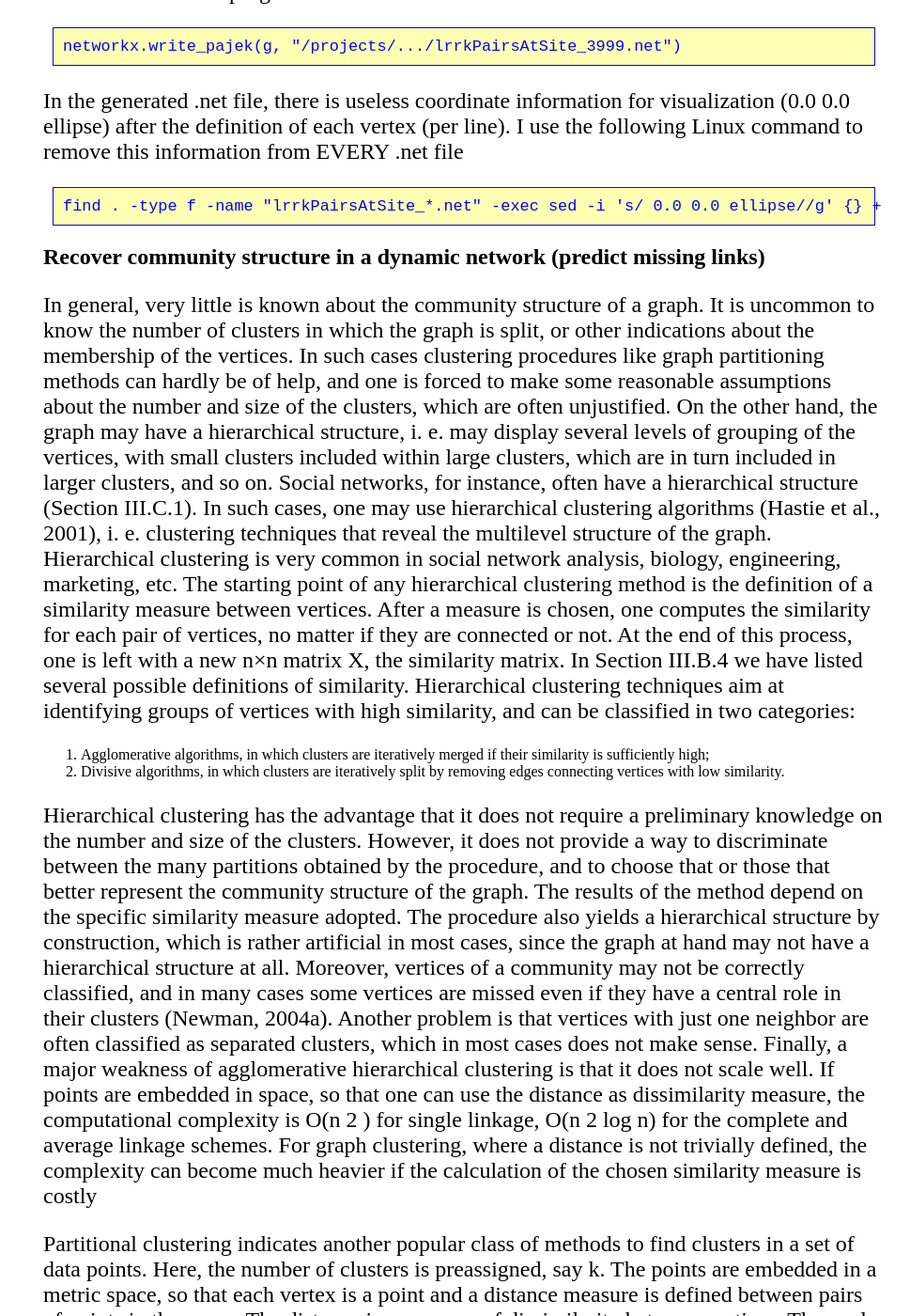
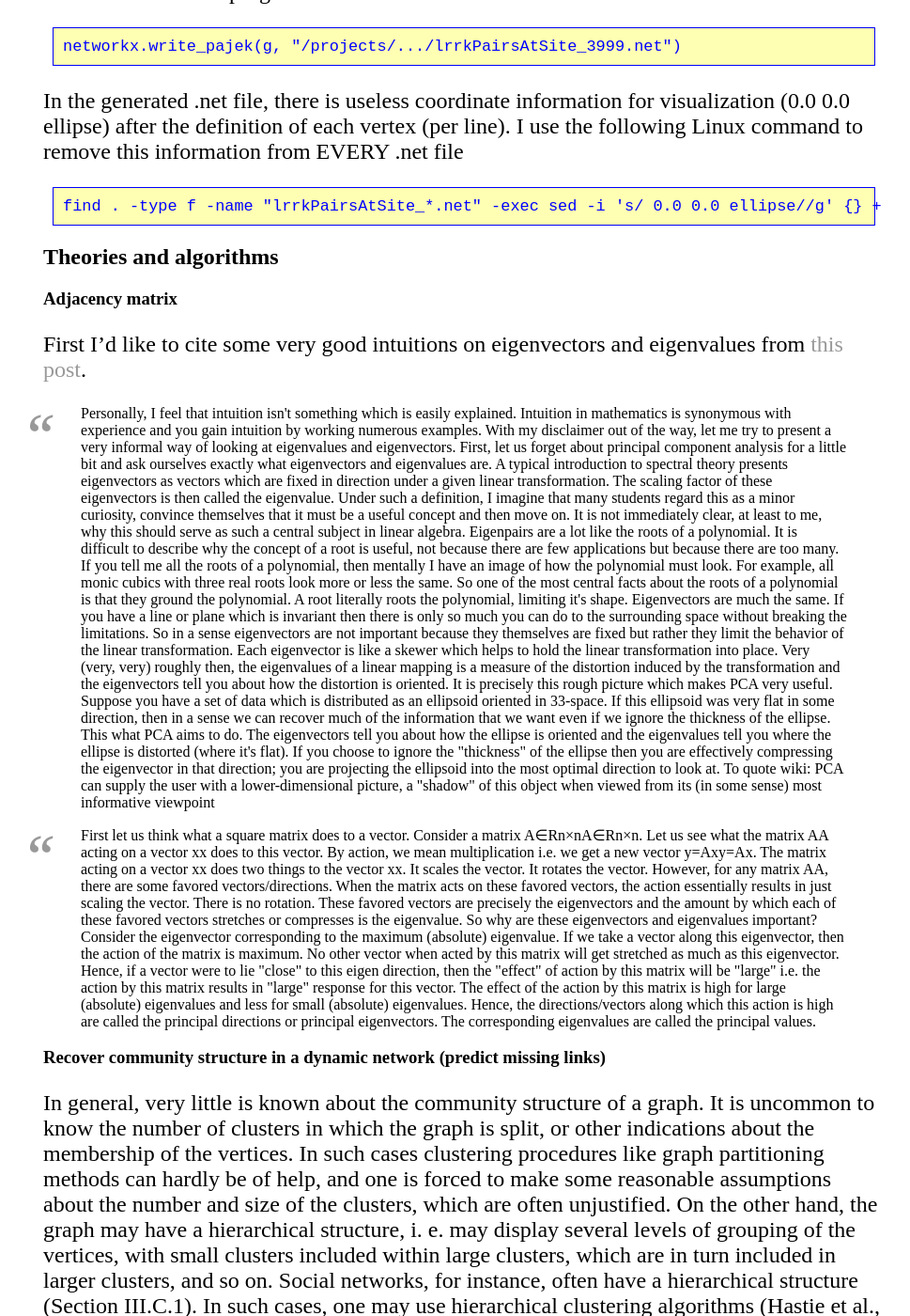
Before and after one commit to lybird300/lybird300.github.io, a Jekyll site: the page built from _posts/2016-03-14-community-structure-network.md, in a window 1280 px wide and 1400 px high, scrolled down 1468 px. Shown: the whole window at 94% size, without its empty margins (146-1115 px from the left). Built offline with Jekyll 4.4.1, drawn with Linux system fonts in a browser that asks for light colours; some of the changed text lies outside the part shown.

Commit message:
Update 2016-03-14-community-structure-network.md

```diff
--- a/_posts/2016-03-14-community-structure-network.md
+++ b/_posts/2016-03-14-community-structure-network.md
@@ -3,7 +3,7 @@ layout: post
 title: "Large-scale network analysis"
 date: 2016-03-14
 ---
-<h2>Network analysis on a cluster</h2>
+<h2>Software and programming languages</h2>
 On Linux you can try some simple scripts to get a quick intuition about the network data before plotting the entire network, which can be too large to handle easily. Bash scripts are often more convenient to use than coding with other programming languages.
 Suppose the network is stored as an edge list (each line defines an edge) as below
 <pre>nodeA nodeB weight</pre>
@@ -33,7 +33,35 @@ Then I use the following Python command to export the graph as a pajek format fi
 <pre><code>networkx.write_pajek(g, "/projects/.../lrrkPairsAtSite_3999.net")</code></pre>
 In the generated .net file, there is useless coordinate information for visualization (0.0 0.0 ellipse) after the definition of each vertex (per line). I use the following Linux command to remove this information from EVERY .net file
 <pre><code>find . -type f -name "lrrkPairsAtSite_*.net" -exec sed -i 's/ 0.0 0.0 ellipse//g' {} +</code></pre>
-<h2>Recover community structure in a dynamic network (predict missing links)</h2>
+
+<h2>Theories and algorithms</h2>
+<h3>Adjacency matrix</h3>
+First I'd like to cite some very good intuitions on eigenvectors and eigenvalues from <a href="http://math.stackexchange.com/questions/243533/how-to-intuitively-understand-eigenvalue-and-eigenvector">this post</a>.
+<blockquote>Personally, I feel that intuition isn't something which is easily explained. Intuition in mathematics is synonymous with experience and you gain intuition by working numerous examples. With my disclaimer out of the way, let me try to present a very informal way of looking at eigenvalues and eigenvectors.
+
+First, let us forget about principal component analysis for a little bit and ask ourselves exactly what eigenvectors and eigenvalues are. A typical introduction to spectral theory presents eigenvectors as vectors which are fixed in direction under a given linear transformation. The scaling factor of these eigenvectors is then called the eigenvalue. Under such a definition, I imagine that many students regard this as a minor curiosity, convince themselves that it must be a useful concept and then move on. It is not immediately clear, at least to me, why this should serve as such a central subject in linear algebra.
+
+Eigenpairs are a lot like the roots of a polynomial. It is difficult to describe why the concept of a root is useful, not because there are few applications but because there are too many. If you tell me all the roots of a polynomial, then mentally I have an image of how the polynomial must look. For example, all monic cubics with three real roots look more or less the same. So one of the most central facts about the roots of a polynomial is that they ground the polynomial. A root literally roots the polynomial, limiting it's shape.
+
+Eigenvectors are much the same. If you have a line or plane which is invariant then there is only so much you can do to the surrounding space without breaking the limitations. So in a sense eigenvectors are not important because they themselves are fixed but rather they limit the behavior of the linear transformation. Each eigenvector is like a skewer which helps to hold the linear transformation into place.
+
+Very (very, very) roughly then, the eigenvalues of a linear mapping is a measure of the distortion induced by the transformation and the eigenvectors tell you about how the distortion is oriented. It is precisely this rough picture which makes PCA very useful.
+
+Suppose you have a set of data which is distributed as an ellipsoid oriented in 33-space. If this ellipsoid was very flat in some direction, then in a sense we can recover much of the information that we want even if we ignore the thickness of the ellipse. This what PCA aims to do. The eigenvectors tell you about how the ellipse is oriented and the eigenvalues tell you where the ellipse is distorted (where it's flat). If you choose to ignore the "thickness" of the ellipse then you are effectively compressing the eigenvector in that direction; you are projecting the ellipsoid into the most optimal direction to look at. To quote wiki:
+
+PCA can supply the user with a lower-dimensional picture, a "shadow" of this object when viewed from its (in some sense) most informative viewpoint</blockquote>
+<blockquote>First let us think what a square matrix does to a vector. Consider a matrix A∈Rn×nA∈Rn×n. Let us see what the matrix AA acting on a vector xx does to this vector. By action, we mean multiplication i.e. we get a new vector y=Axy=Ax.
+
+The matrix acting on a vector xx does two things to the vector xx.
+
+It scales the vector.
+It rotates the vector.
+However, for any matrix AA, there are some favored vectors/directions. When the matrix acts on these favored vectors, the action essentially results in just scaling the vector. There is no rotation. These favored vectors are precisely the eigenvectors and the amount by which each of these favored vectors stretches or compresses is the eigenvalue.
+
+So why are these eigenvectors and eigenvalues important? Consider the eigenvector corresponding to the maximum (absolute) eigenvalue. If we take a vector along this eigenvector, then the action of the matrix is maximum. No other vector when acted by this matrix will get stretched as much as this eigenvector.
+
+Hence, if a vector were to lie "close" to this eigen direction, then the "effect" of action by this matrix will be "large" i.e. the action by this matrix results in "large" response for this vector. The effect of the action by this matrix is high for large (absolute) eigenvalues and less for small (absolute) eigenvalues. Hence, the directions/vectors along which this action is high are called the principal directions or principal eigenvectors. The corresponding eigenvalues are called the principal values.</blockquote>
+<h3>Recover community structure in a dynamic network (predict missing links)</h3>
 In general, very little is known about the community
 structure of a graph. It is uncommon to know the number
 of clusters in which the graph is split, or other indications
```
